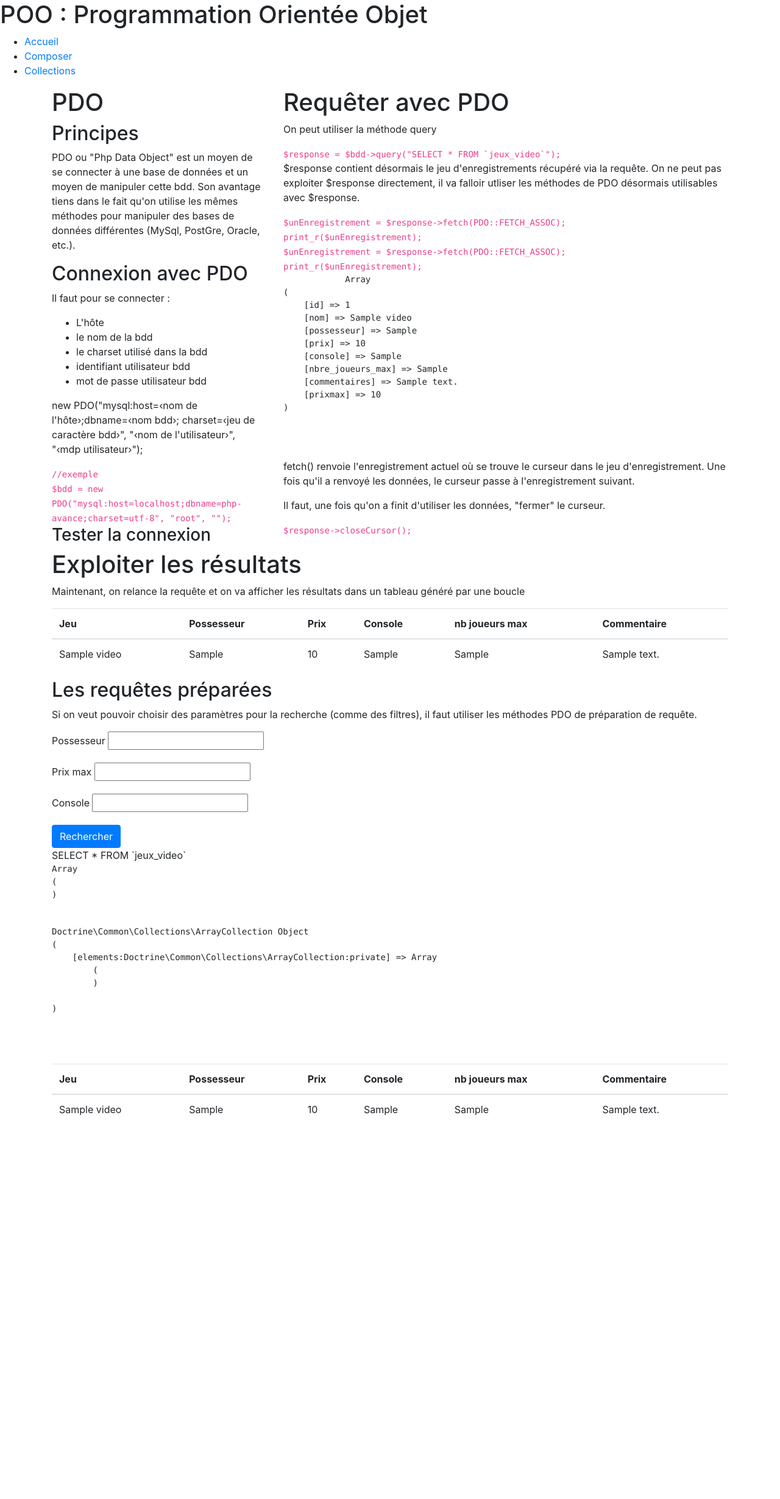
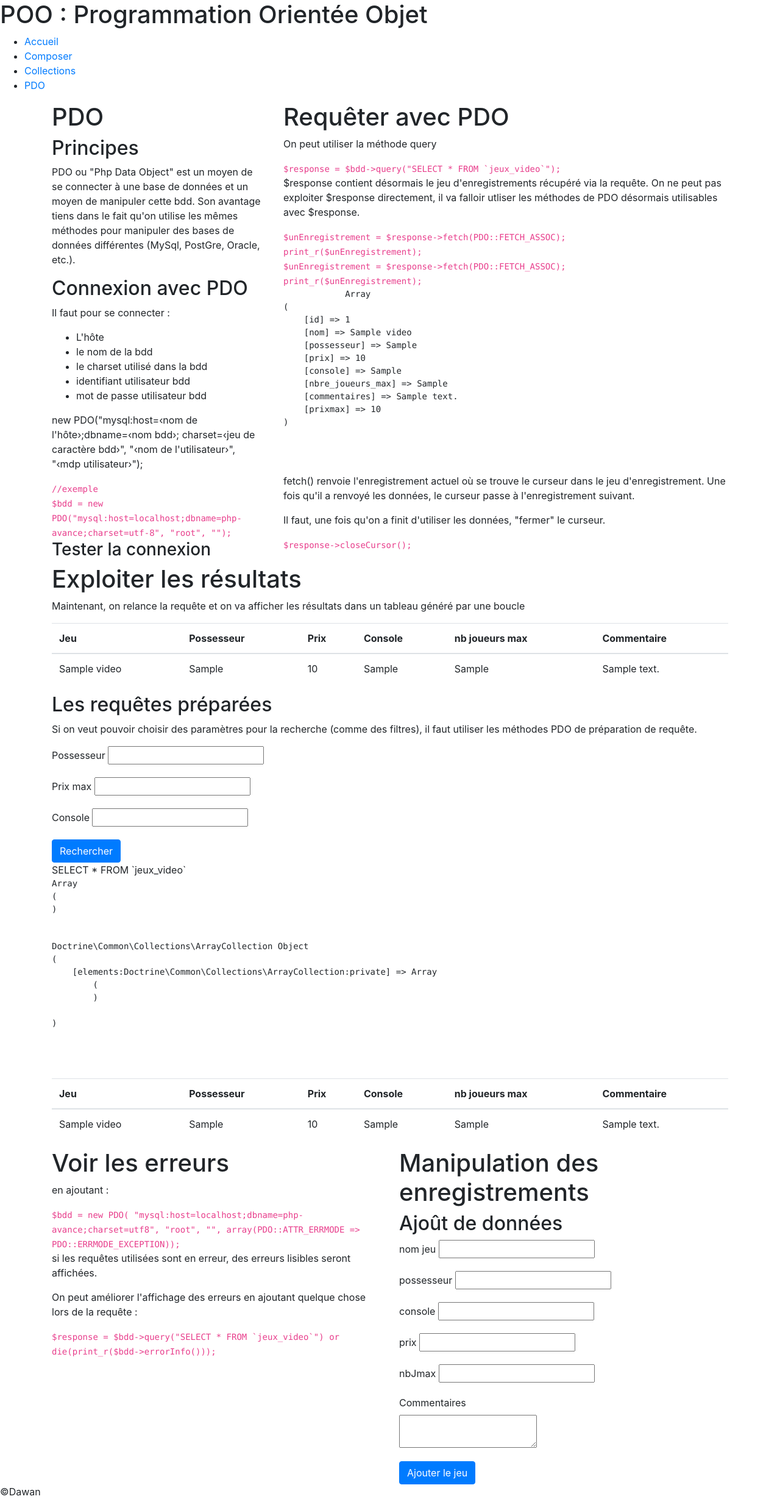
Before and after one commit to nicoduflot/php-avance-2020-11-16, a PHP site: page /pdo.php in a window 1280 px wide. Shown: the whole page at 61% size. Before the commit the page ends 1830 px from the top, so only its background shows below. Run offline with PHP 8.4, Linux system fonts and the light colour scheme; tables that the repository leaves empty or names only in its code hold one stand-in row (values such as "Sample post").

Commit message:
exo add data jeux video

```diff
--- a/pdo.php
+++ b/pdo.php
@@ -71,7 +71,7 @@ use Doctrine\Common\Collections\ArrayCollection;
                 $response = $bdd->query("SELECT * FROM `jeux_video`");
             </code>
             <?php
-            $response = $bdd->query("SELECT * FROM `jeux_video`");
+            $response = $bdd->query("SELECT * FROM `jeux_video`") or die(print_r($bdd->errorInfo()));
             //print_r($response); // n'affiche pas les enregistrements, mais seulement
             // les information concernant la requête
             ?>
@@ -187,7 +187,6 @@ use Doctrine\Common\Collections\ArrayCollection;
             $conditions = "";
             $nbCondition = 0;
             $case = null;
-
             $tabField = [];
             $tabConditions = new ArrayCollection();
 
@@ -207,11 +206,10 @@ use Doctrine\Common\Collections\ArrayCollection;
                     $tabField["console"] = $_GET["console"];
                     $tabConditions->add(" console = :console ");
                 }
+            }
 
-            }
             //fin gestion des champs de filtre
             //préparation de la requête
-
             if($tabConditions->count() !== 0){
                 for($i = 0; $i < $tabConditions->count(); $i++){
                     if($i=== 0){
@@ -274,6 +272,76 @@ use Doctrine\Common\Collections\ArrayCollection;
             ?>
         </article>
     </section>
+    <section class="row">
+        <article class="col-lg-6">
+            <h1>Voir les erreurs</h1>
+            <p>en ajoutant :</p>
+            <code>
+                $bdd = new PDO(
+                "mysql:host=localhost;dbname=php-avance;charset=utf8",
+                "root",
+                "",
+                array(PDO::ATTR_ERRMODE => PDO::ERRMODE_EXCEPTION));
+            </code>
+            <p>
+                si les requêtes utilisées sont en erreur, des erreurs lisibles seront affichées.
+            </p>
+            <p>
+                On peut améliorer l'affichage des erreurs en ajoutant quelque chose lors de la requête :
+            </p>
+            <code>
+                $response = $bdd->query("SELECT * FROM `jeux_video`")
+                or die(print_r($bdd->errorInfo()));
+            </code>
+        </article>
+        <article class="col-lg-6">
+            <h1>Manipulation des enregistrements</h1>
+            <h2>Ajoût de données</h2>
+            <form method="post">
+                <!--
+                [ID] => 1
+                [nom] => Super Mario Bros
+                [possesseur] => Florent
+                [console] => NES
+                [prix] => 4
+                [nbre_joueurs_max] => 1
+                [commentaires] => Un jeu d'anthologie !
+                -->
+                <fieldset class="form-group">
+                    <label for="nom">nom jeu</label>
+                    <input type="text" name="nom" id="nom" />
+                </fieldset>
+                <fieldset class="form-group">
+                    <label for="possesseur">possesseur</label>
+                    <input type="text" name="possesseur" id="possesseur" />
+                </fieldset>
+                <fieldset class="form-group">
+                    <label for="console">console</label>
+                    <input type="text" name="console" id="console" />
+                </fieldset>
+                <fieldset class="form-group">
+                    <label for="prix">prix</label>
+                    <input type="text" name="prix" id="prix" />
+                </fieldset>
+                <fieldset class="form-group">
+                    <label for="nbJmax">nbJmax</label>
+                    <input type="text" name="nbJmax" id="nbJmax" />
+                </fieldset>
+                <fieldset class="form-group">
+                    <label for="commentaires">Commentaires</label><br />
+                    <textarea name="commentaires" id="commentaires"></textarea>
+                </fieldset>
+                <button class="btn btn-primary" type="submit" name="ajoutJeu" id="ajoutJeu" value="ajoutJeu">
+                    Ajouter le jeu</button>
+            </form>
+            <?php
+
+            ?>
+        </article>
+    </section>
 </main>
+<footer>
+    &copy;Dawan
+</footer>
 </body>
 </html>
--- a/src/includes/navigation.php
+++ b/src/includes/navigation.php
@@ -2,4 +2,5 @@
     <li><a href="./index.php">Accueil</a> </li>
     <li><a href="./composer.php">Composer</a> </li>
     <li><a href="./collections.php">Collections</a> </li>
+    <li><a href="./pdo.php">PDO</a> </li>
 </ul>
```
